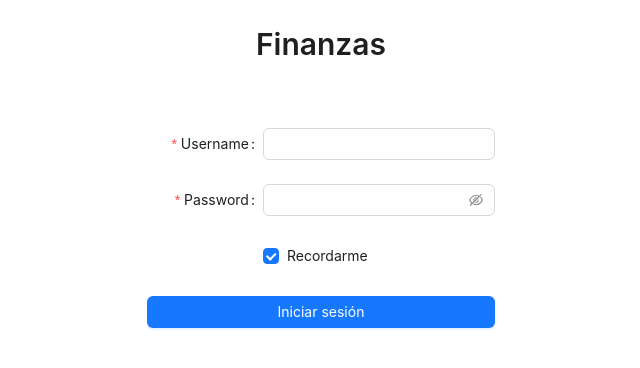
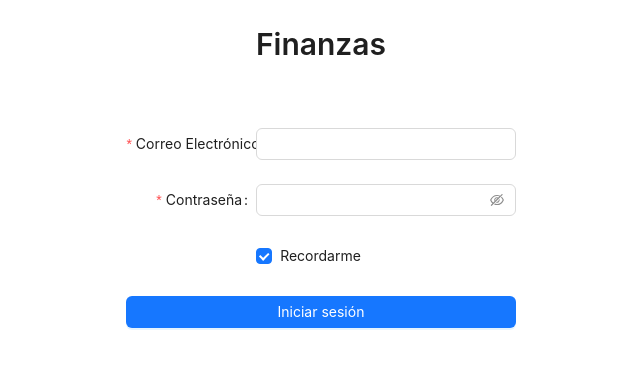
Before and after one commit to segra06/control-dinero, a React (Create React App) app: page / in a window 1280 px wide. Shown: the top 368 px of the page, without its empty margins (319-959 px from the left). Built offline with nearby package versions, Linux system fonts and the light colour scheme; no server answers.

Commit message:
Actualización con usuario autentificado.

```diff
--- a/src/App.js
+++ b/src/App.js
@@ -1,4 +1,4 @@
-import React, { useState, useEffect } from 'react';
+import React, { useState } from 'react';
 import { Button, Checkbox, Form, Input, message, Typography } from 'antd';
 import { useNavigate } from 'react-router-dom';
 import { supabase } from './supabase';
@@ -9,15 +9,13 @@ const App = () => {
   const [errorMessage, setErrorMessage] = useState('');
 
   const onFinish = async (values) => {
-    const { data: user, error } = await supabase
-      .from('usuarios')
-      .select('*')
-      .eq('nombre', values.username) // Asegúrate de que 'nombre' es el nombre correcto de la columna
-      .eq('contraseña', values.password) // Asegúrate de que 'contraseña' es el nombre correcto de la columna
-      .single();
+    const { user, error } = await supabase.auth.signInWithPassword({
+      email: values.email,
+      password: values.password,
+    });
 
-    if (error || !user) {
-      setErrorMessage('¡Nombre de usuario o contraseña incorrectos!');
+    if (error) {
+      setErrorMessage('¡Correo electrónico o contraseña incorrectos!');
     } else {
       console.log('Usuario:', user);
       message.success('¡Bienvenido!');
@@ -46,12 +44,16 @@ const App = () => {
             autoComplete="off"
           >
             <Form.Item
-              label="Username"
-              name="username"
+              label="Correo Electrónico"
+              name="email"
               rules={[
                 {
                   required: true,
-                  message: '¡Por favor ingrese su nombre de usuario!',
+                  message: '¡Por favor ingrese su correo electrónico!',
+                },
+                {
+                  type: 'email',
+                  message: '¡Por favor ingrese un correo electrónico válido!',
                 },
               ]}
             >
@@ -59,7 +61,7 @@ const App = () => {
             </Form.Item>
 
             <Form.Item
-              label="Password"
+              label="Contraseña"
               name="password"
               rules={[
                 {
--- /dev/null
+++ b/src/AppRouter.js
@@ -0,0 +1,15 @@
+import React from 'react';
+import { BrowserRouter as Router, Route, Routes } from 'react-router-dom';
+import App from './App';
+import Dashboard from './Dashboard'; // Asegúrate de tener un componente Dashboard
+
+const AppRouter = () => (
+  <Router>
+    <Routes>
+      <Route path="/" element={<App />} />
+      <Route path="/dashboard" element={<Dashboard />} />
+    </Routes>
+  </Router>
+);
+
+export default AppRouter;
--- /dev/null
+++ b/src/Dashboard.js
@@ -0,0 +1,55 @@
+import React, { useState, useEffect } from 'react';
+import { supabase } from './supabase';
+
+const Dashboard = () => {
+  const [user, setUser] = useState(null);
+  const [loading, setLoading] = useState(true);
+
+  useEffect(() => {
+    const fetchUser = async () => {
+      // Obtén la sesión actual
+      const { data: { session }, error } = await supabase.auth.getSession();
+
+      if (error || !session) {
+        console.error('Error fetching session:', error);
+        return;
+      }
+
+      // Obtén el usuario autenticado desde la sesión
+      const user = session.user;
+
+      if (user) {
+        // Realiza la consulta para obtener la información del usuario en la tabla 'usuarios'
+        const { data, error: userDataError } = await supabase
+          .from('usuarios')
+          .select('*')
+          .eq('mail', user.email) // Utiliza la columna correcta 'mail' en lugar de 'email'
+          .single();
+
+        if (userDataError) {
+          console.error('Error fetching user data:', userDataError);
+        } else {
+          setUser(data);
+        }
+      }
+
+      setLoading(false);
+    };
+
+    fetchUser();
+  }, []);
+
+  if (loading) {
+    return <div>Cargando...</div>;
+  }
+
+  return (
+    <div>
+      {user && (
+        <h1>Bienvenido, {user.nombre}</h1>
+      )}
+    </div>
+  );
+};
+
+export default Dashboard;
--- a/src/index.js
+++ b/src/index.js
@@ -1,14 +1,11 @@
 import React from 'react';
 import ReactDOM from 'react-dom/client'; // Importa desde 'react-dom/client' en vez de 'react-dom'
-import { BrowserRouter } from 'react-router-dom';
-import App from './App';
+import AppRouter from './AppRouter'; // Importa AppRouter
 import './index.css';
 
 const root = ReactDOM.createRoot(document.getElementById('root')); // Crear el root
 root.render(
   <React.StrictMode>
-    <BrowserRouter>
-      <App />
-    </BrowserRouter>
+    <AppRouter />
   </React.StrictMode>
 );
```
